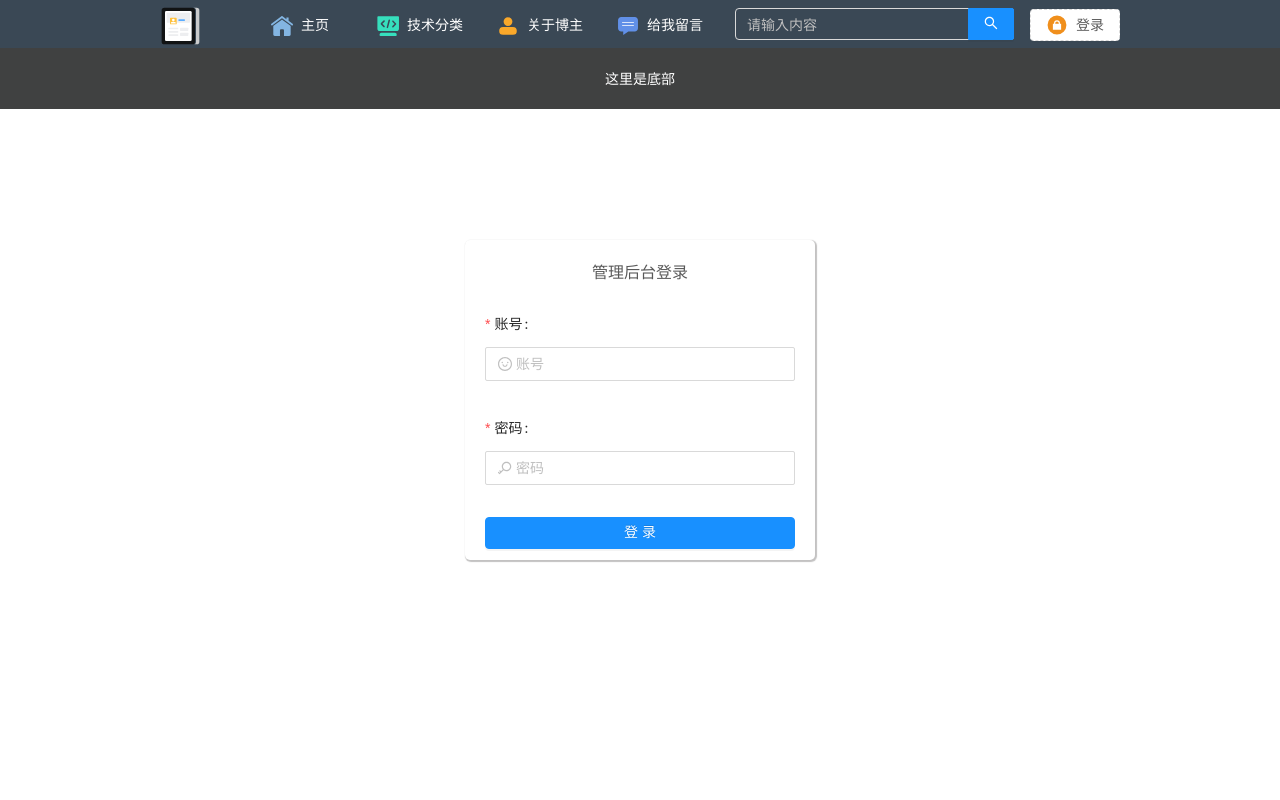
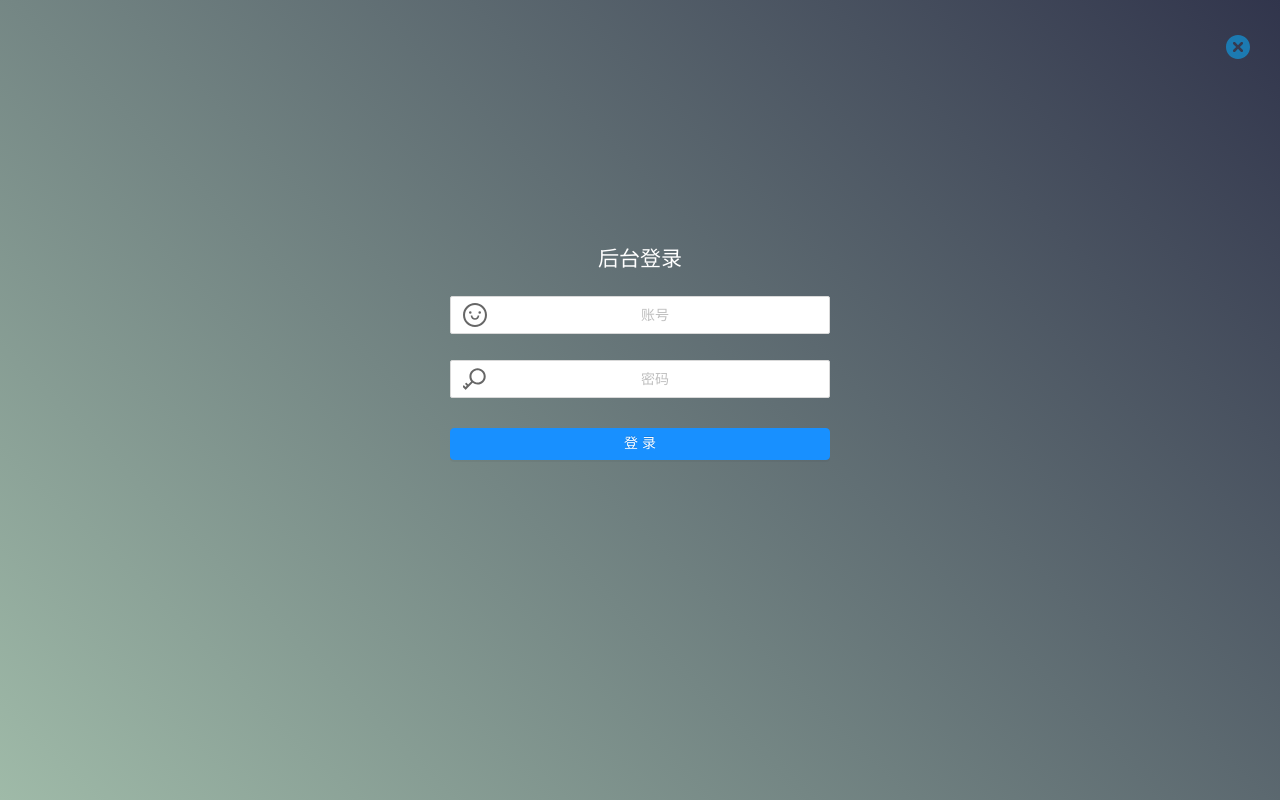
Before and after one commit to 0x0bit/blog-front, a React app: page /login in a window 1280 px wide. Built offline with nearby package versions, Linux system fonts and the light colour scheme.

Commit message:
fix:修改登录页面

```diff
--- a/_config.yml
+++ /dev/null
@@ -1 +0,0 @@
-theme: jekyll-theme-cayman
--- a/src/common/common-svg.tsx
+++ b/src/common/common-svg.tsx
@@ -64,4 +64,8 @@ const languageSvg = () => (<svg viewBox="0 0 1024 1024" version="1.1"
   <path d="M934 271c0-90-73-163-163-163H292.3c-66.5 0-118.8 56.7-113.5 122.9L221.1 704H91l-1 54c0 84.6 66.4 153.6 150 157.8v0.2h424.3c98.2 0 177.7-79.6 177.7-177.7L795.8 328H934v-57zM171.6 834.4c-20.3-20.3-31.5-47.3-31.6-76l0.1-4.4h85.4l9.9 111.3c-24-2.8-46.3-13.5-63.8-30.9zM792 740.9c-0.7 33.2-13.9 64.2-37.4 87.7-24.1 24.1-56.2 37.4-90.3 37.4H285.7l-57.1-639.3c-1.4-17.9 4.6-35 16.8-48.2 12.2-13.2 28.9-20.5 46.9-20.5h19c23.4 26.3 37.7 61 37.7 99 0 25.7-6.5 49.9-18 71h414.4L792 740.9zM884 278H397.9c0.7-7 1.1-14 1.1-21 0-36-9.4-69.8-26-99h398c30.2 0 58.6 11.8 79.9 33.1S884 240.8 884 271v7zM664.5 515h-297v-50h297v50z m0 123.2h-297v-50h297v50z" fill="" p-id="9152"></path>
 </svg>)
 
-export { blogSvg, homeSvg, computerSvg, aboutSvg, messageSvg, loginSvg, lookSvg, bookSvg, languageSvg };
+const loginHiddenSvg = () => (
+  <svg viewBox="0 0 1024 1024" version="1.1" xmlns="http://www.w3.org/2000/svg" p-id="2981" width="24" height="24"><path d="M512 1024c-284.444444 0-512-227.555556-512-512s227.555556-512 512-512 512 227.555556 512 512-227.555556 512-512 512zM512 432.355556L392.533333 312.888889c-22.755556-22.755556-56.888889-22.755556-79.644444 0s-22.755556 56.888889 0 79.644444L432.355556 512l-119.466667 119.466667c-22.755556 22.755556-22.755556 56.888889 0 79.644444s56.888889 22.755556 79.644444 0L512 591.644444l119.466667 119.466667c22.755556 22.755556 56.888889 22.755556 79.644444 0s22.755556-56.888889 0-79.644444L591.644444 512l119.466667-119.466667c22.755556-22.755556 22.755556-56.888889 0-79.644444s-56.888889-22.755556-79.644444 0L512 432.355556z" fill="#1296db" p-id="2982"></path></svg>
+)
+
+export { blogSvg, homeSvg, computerSvg, aboutSvg, messageSvg, loginSvg, lookSvg, bookSvg, languageSvg, loginHiddenSvg };
--- a/src/pages/component/nav/nav.tsx
+++ b/src/pages/component/nav/nav.tsx
@@ -58,9 +58,7 @@ export default class Nav extends React.Component<any, any>{
                     className="blog-head-search hidden-md"
                     placeholder="请输入内容"
                     onSearch={value => console.log(value)} enterButton />
-                  <Button type="dashed" href="/login"><LoginSvg className='svg-style' />
-                    登录
-                  </Button>
+                  <Button type="dashed" href="/login"><LoginSvg className='svg-style'/>登录</Button>
                 </div>
               </Col>
             </Row>
--- /dev/null
+++ b/src/pages/login/index.tsx
@@ -0,0 +1,12 @@
+import {asyncComponent} from '../../common/utils'
+import './login.less'
+
+export default asyncComponent(async () => {
+  try {
+    const module = await import('./login')
+    return module.default
+  } catch (error) {
+    console.log(error)
+  }
+  return null
+})
--- a/src/pages/login/login.css
+++ /dev/null
@@ -1,23 +0,0 @@
-.login {
-  width: 100%;
-}
-
-
-
-.login .login-main {
-  background-color: #fff;
-  box-shadow: 1px 1px 1px 1px rgba(104, 102, 102, 0.4);
-  padding: 20px;
-  border-radius: 5px;
-  position: fixed;
-  top: 50%;
-  left: 50%;
-  width:350px;
-  height: 320px;
-  -webkit-transform: translateX(-50%) translateY(-50%);
-}
-
-
-.login .btn {
-  width: 100%;
-}
--- /dev/null
+++ b/src/pages/login/login.less
@@ -0,0 +1,68 @@
+/* .login {
+  width: 100%;
+}
+
+
+
+.login .login-main {
+  background-color: #fff;
+  box-shadow: 1px 1px 1px 1px rgba(104, 102, 102, 0.4);
+  padding: 20px;
+  border-radius: 5px;
+  position: fixed;
+  top: 50%;
+  left: 50%;
+  width:350px;
+  height: 320px;
+  -webkit-transform: translateX(-50%) translateY(-50%);
+}
+
+
+.login .btn {
+  width: 100%;
+} */
+
+.login-box {
+  position: absolute;
+  top: 0;
+  left: 0;
+  width: 100%;
+  height: 100vh;
+  background-image: linear-gradient(45deg,  #9fbaa8, #31354c);
+  transition: 0.4s;
+
+  .login-form {
+    position: absolute;
+    top: 45%;
+    left: 50%;
+    transform: translate(-50%, -50%);
+    color: #fff;
+    text-align: center;
+    width: 380px;
+
+    h2 {
+      color: #ffffff;
+      padding: 10px 0;
+    }
+
+    input {
+      margin: 2px 0;
+      border-radius: 5px;
+      text-align: center;
+    }
+
+    button {
+      width: 100%;
+    }
+  }
+
+  .hidden-login-btn {
+    position: absolute;
+    top: 30px;
+    right: 30px;
+    cursor: pointer;
+    font-size: 24px;
+    opacity: 0.7;
+  }
+
+}
--- a/src/pages/login/login.tsx
+++ b/src/pages/login/login.tsx
@@ -1,43 +1,48 @@
 import React, { Component } from 'react';
 import { Form, Input, Button, Row, Col } from 'antd';
-import { SmileOutlined, KeyOutlined } from '@ant-design/icons';
+import Icon, { SmileOutlined, KeyOutlined } from '@ant-design/icons';
 import { inject, observer } from "mobx-react";
-import './login.css';
+import { loginHiddenSvg } from '../../common/common-svg';
+
+import './login.less';
 const FormItem = Form.Item;
 
+const LoginHiddenBtn = (props: any) => <Icon component={loginHiddenSvg} {...props} />;
 @inject("globalStore")
 @observer
 export default class Login extends Component<any, any> {
+
   handleSubmit = async (values: any) => {
     console.log('Received values of form: ', values);
     // const success = await this.props.globalStore.login(values.username, values.password);
   }
 
+
+
   render() {
     return (
-      <div className="login">
-            <div className="login-main">
-              <div style={{ textAlign: "center", fontSize: '16px', marginBottom: '20px' }}>管理后台登录</div>
+      <div className="login-box">
+        <div className="hidden-login-btn"><a href="/"><LoginHiddenBtn /></a></div>
+        <div className="login-form">
+          <h2>后台登录</h2>
           <Form onFinish={this.handleSubmit}>
             <FormItem
               name="username"
-                  label="账号"
               rules={[{
                 required: true,
                 message: '请输入账号',
               }]}
             >
-                  <Input prefix={<SmileOutlined style={{ color: 'rgba(0,0,0,.25)' }} />} placeholder="账号" />
+              <Input prefix={<SmileOutlined style={{ color: 'rgba(0,0,0,0.6)', fontSize: '24px'}}/>} placeholder="账号" />
             </FormItem>
             <FormItem
               name="password"
-                  label="密码"
               rules={[{
                 required: true,
-                    message: '请输入账号',
+                message: '请输入密码',
               }]}
             >
-                  <Input prefix={<KeyOutlined style={{ color: 'rgba(0,0,0,.25)' }} />} type="password" placeholder="密码" />
+              <Input prefix={<KeyOutlined style={{ color: 'rgba(0,0,0,.6)', fontSize: '24px' }} />} type="password" placeholder="密码" />
             </FormItem>
             <FormItem>
               <Button type="primary" className="btn" htmlType="submit">登录</Button>
@@ -45,6 +50,6 @@ export default class Login extends Component<any, any> {
           </Form>
         </div>
       </div>
-    );
+    )
   }
 };
```
Lines whose indentation alone changed are shown as unchanged.
